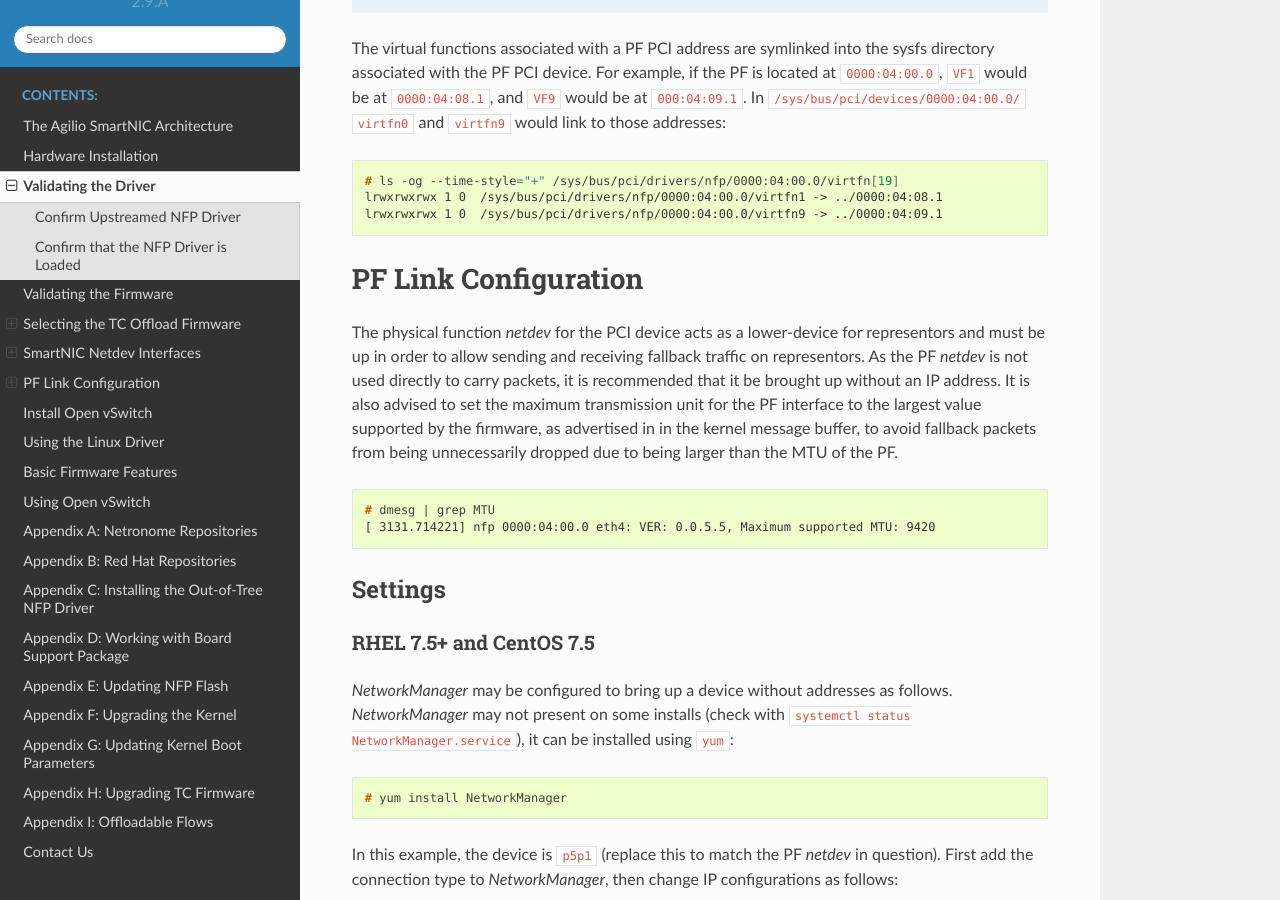
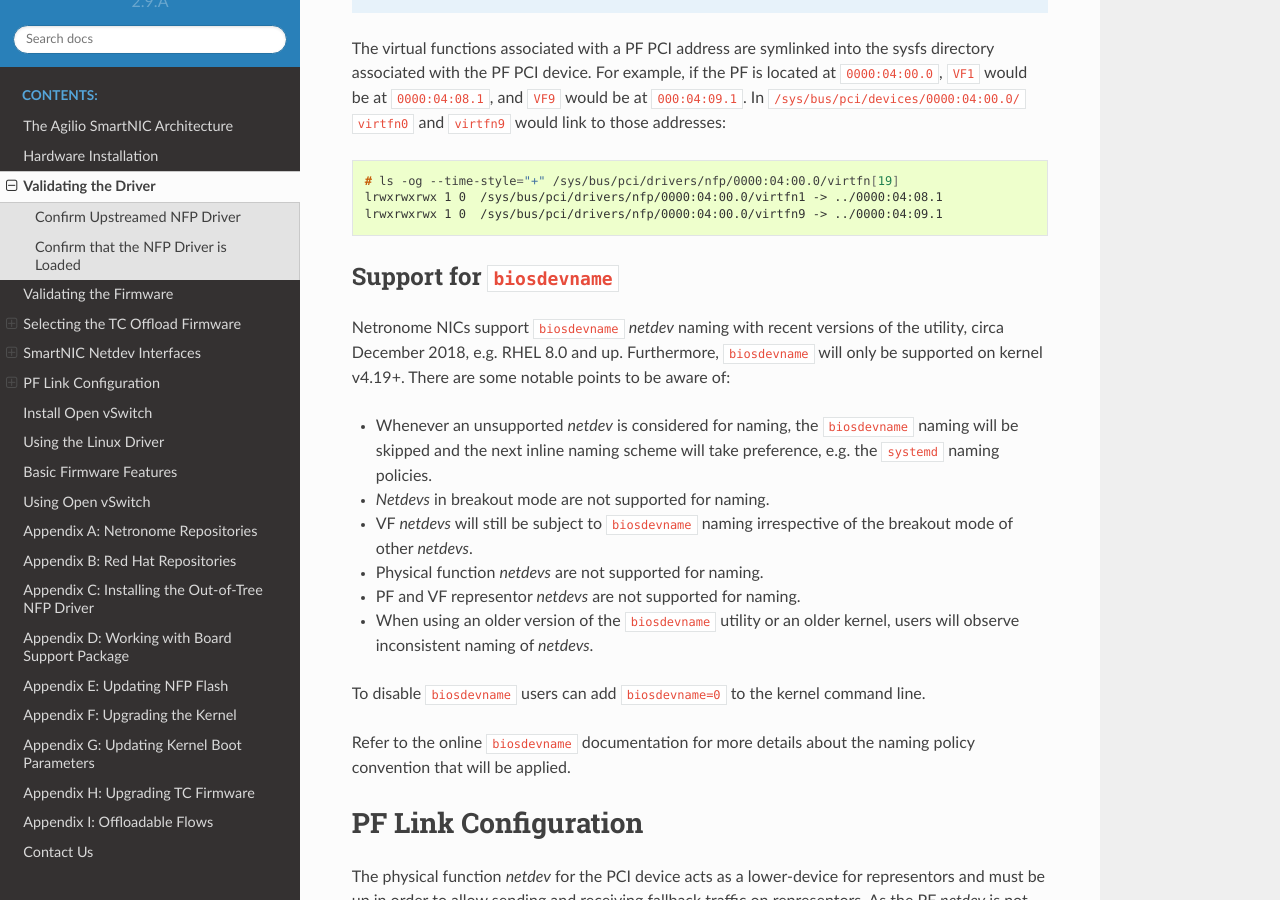
Before and after one commit to macris-xiao/disa-user-guide, a Sphinx documentation site: the page built from doc/03_Driver_and_Firmware.rst, in a window 1280 px wide and 900 px high, scrolled down 7722 px. Built offline with Sphinx 7.4.7 and the Read the Docs theme 2.0.0, drawn with Linux system fonts in a browser that asks for light colours; formulas are drawn with MathJax 3.

Commit message:
Add information about biosdevname naming
There are some caveats to biosdevname naming that applies
to Netronome NICs.

Change-Id: I6345d31b84f96fa019bc503c9ec4b0ea47e832bd

```diff
--- a/doc/03_Driver_and_Firmware.rst
+++ b/doc/03_Driver_and_Firmware.rst
@@ -409,6 +409,36 @@ PF is located at ``0000:04:00.0``, ``VF1`` would be at ``0000:04:08.1``, and
     lrwxrwxrwx 1 0  /sys/bus/pci/drivers/nfp/0000:04:00.0/virtfn1 -> ../0000:04:08.1
     lrwxrwxrwx 1 0  /sys/bus/pci/drivers/nfp/0000:04:00.0/virtfn9 -> ../0000:04:09.1
 
+Support for ``biosdevname``
+---------------------------
+
+Netronome NICs support ``biosdevname`` *netdev* naming with recent versions
+of the utility, circa December 2018, e.g. RHEL 8.0 and up. Furthermore,
+``biosdevname`` will only be supported on kernel v4.19+. There are some
+notable points to be aware of:
+
+* Whenever an unsupported *netdev* is considered for naming, the
+  ``biosdevname`` naming will be skipped and the next inline naming scheme
+  will take preference, e.g. the ``systemd`` naming policies.
+
+* *Netdevs* in breakout mode are not supported for naming.
+
+* VF *netdevs* will still be subject to ``biosdevname`` naming irrespective
+  of the breakout mode of other *netdevs*.
+
+* Physical function *netdevs* are not supported for naming.
+
+* PF and VF representor *netdevs* are not supported for naming.
+
+* When using an older version of the ``biosdevname`` utility or an older
+  kernel, users will observe inconsistent naming of *netdevs*.
+
+To disable ``biosdevname`` users can add ``biosdevname=0`` to the kernel
+command line.
+
+Refer to the online ``biosdevname`` documentation for more details about the
+naming policy convention that will be applied.
+
 PF Link Configuration
 =====================
 
```
